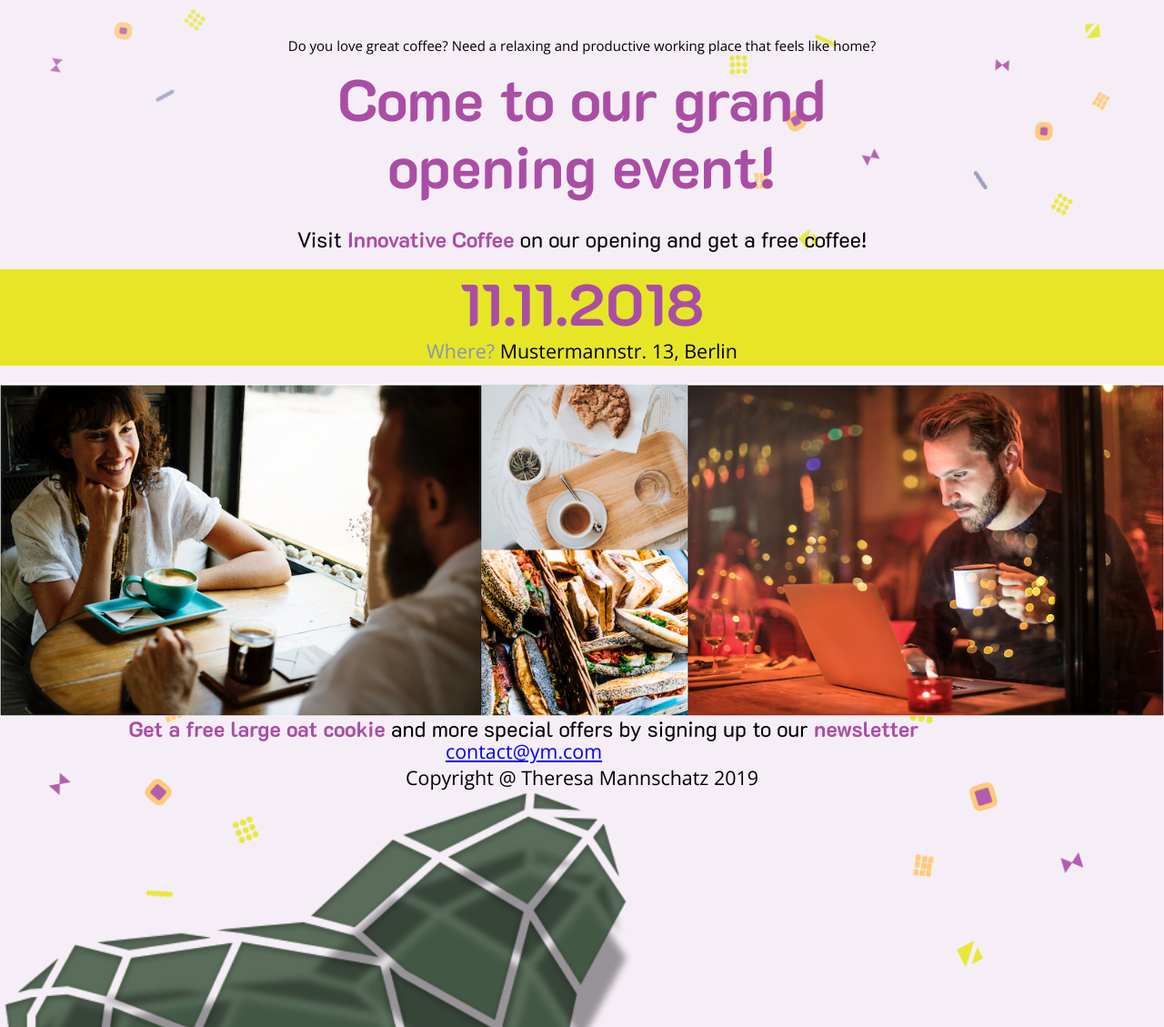
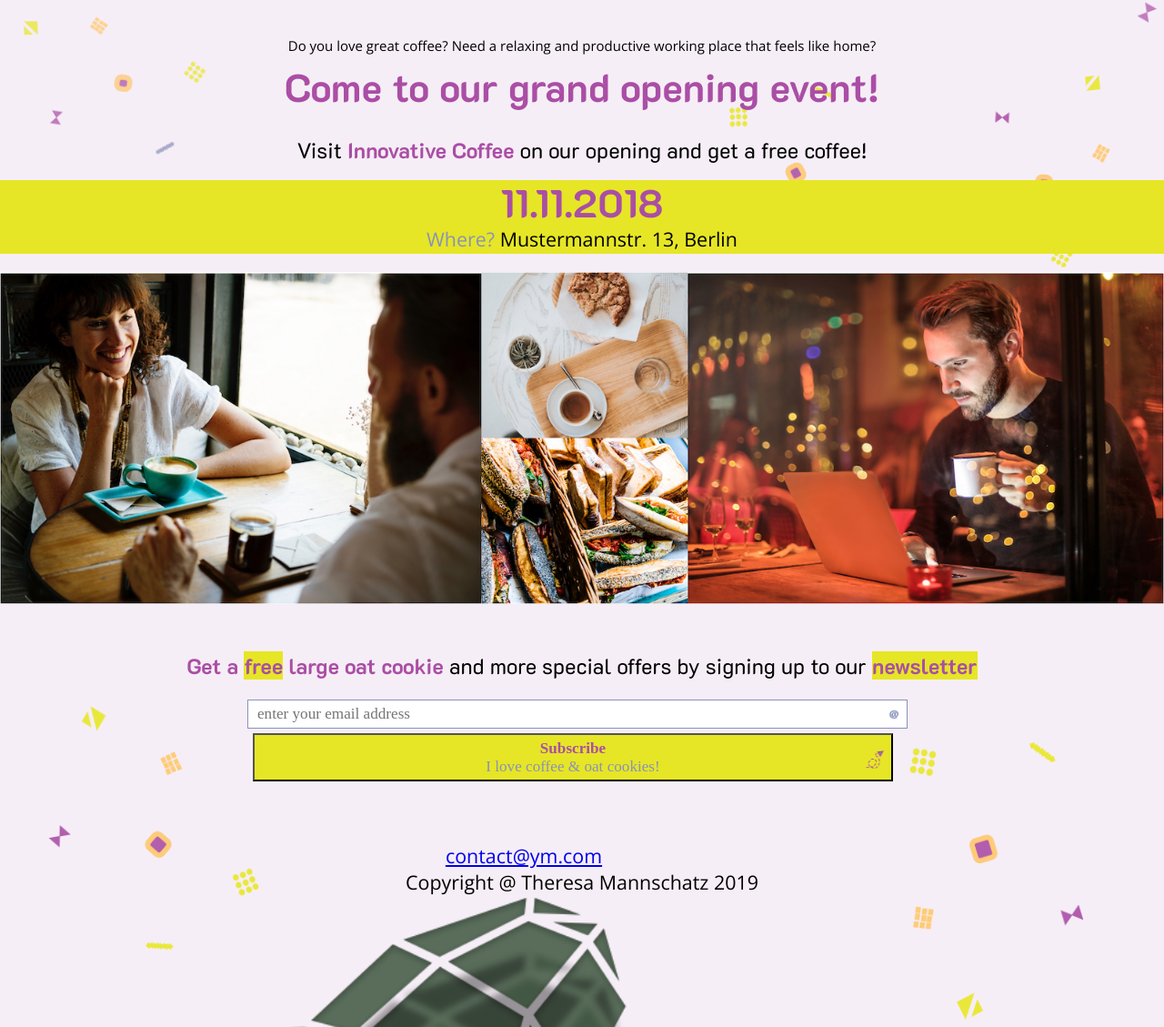
Before and after one commit to Resetete/innovative-coffee, a plain HTML site: page index.html in a window 1280 px wide. Shown: the part 296-1425 px from the top of the page at 91% size. Drawn offline with nearby package versions, Linux system fonts and the light colour scheme.

Commit message:
added logos to button and input field

```diff
--- a/css/main.css
+++ b/css/main.css
@@ -127,7 +127,7 @@ footer {
 }
 
 header h1 {
-  font-size: 3em; /* responsize font size */
+  font-size: 2em; /* responsize font size */
   margin: 0px;
   padding: 10px 0 30px 0;
   font-weight: ;
@@ -182,6 +182,10 @@ a {
   color: #8A92B8;
 }
 
+.marker-highlight {
+  background-color: #E6E626;
+}
+
 /*----- figure settings -------*/
 
 img {
@@ -199,13 +203,6 @@ figure {
   justify-content: center;
   width: 90%;
 }
-
-
-/*-- button styling --*/
-.btn {
-
-}
-
 
 /*-----------------------------------------------------*/
 /* ------- HEADER ----------------------------- */
@@ -247,6 +244,77 @@ header .content-wrapper figure {
   margin: 0;
   padding: 0;
 }
+
+/*-----------------------------------*/
+/*------ Call to Action --------------*/
+/*-----------------------------------*/
+.call-to-action {
+  display: flex;
+  align-items: center;
+  justify-content: center;
+  flex-flow: column;
+}
+
+.call-to-action .content-wrapper {
+  width: 90%;
+  margin: 50px 0;
+  line-height: 1.5;
+  flex-flow: column;
+}
+
+.call-to-action-form {
+  width: 55vw;
+  display: flex;
+  align-items: center;
+  justify-content: center;
+  flex-flow: column;
+  margin: 20px;
+}
+
+#subscribe-entry-box {
+  width: 55vw;
+  padding: 0;
+  margin: 0;
+  color: #8A92B8;
+  padding: 5px 10px;
+  margin: 0 0 5px 0;
+  font-size: 0.8em;
+  border: 1px solid #8A92B8;
+  background-color: white;
+}
+
+.input-image-wrapper {
+  display: flex;
+  align-items: center;
+  justify-content: center;
+  /*position: relative;*/
+}
+
+.input-image-wrapper figure {
+  width: 10px;
+  position: relative;
+  left: -20px;
+  top: -4px;
+}
+
+#btn-send-icon {
+  width: 20px;
+  position: relative;
+  left: -30px;
+  top: 0px;
+}
+
+#btn-subscribe {
+  width: 55vw;
+  padding: 5px 10px;
+  margin: 0;
+  shadow: 1px 1px #8A92B8;
+  background-color: #E6E626;
+  font-size: 0.8em;
+}
+
+
+
 
 /* ==========================================================================
    Helper classes
--- a/index.html
+++ b/index.html
@@ -49,8 +49,21 @@
 
         <section class="call-to-action">
               <div class="content-wrapper">
-                  <h3> <span class="primary-text-highlight"> Get a free large oat cookie </span> and more
-special offers by signing up to our <span class="primary-text-highlight"> newsletter </span> </h3>
+                  <h3> <span class="primary-text-highlight"> Get a <span class="primary-text-highlight marker-highlight">free</span> large oat cookie </span> and more special offers by signing up to our <span class="primary-text-highlight marker-highlight"> newsletter </span> </h3>
+                  <div class="call-to-action-form">
+                      <div class="input-image-wrapper">
+                          <input type="text" id="subscribe-entry-box" placeholder="enter your email address"  >
+                          <figure>
+                              <img src="img/at-icon.png" alt="input-field-icon">
+                          </figure>
+                      </div> <!-- end input-image-wrapper -->
+                      <div class="input-image-wrapper">
+                          <button type="button" id="btn-subscribe"> <span class="primary-text-highlight"> Subscribe </span> <br> <span class="secondary-text-highlight"> I love coffee & oat cookies! </span> </button>
+                          <figure id="btn-send-icon">
+                              <img src="img/spiral-send-icon-btn.png" alt="buttom-send-icon">
+                          </figure>
+                        </div> <!-- end input-image-wrapper -->
+                  </div> <!-- end of call-to-action-form-->
               </div> <!-- end content wrapper -->
         </section>
 
```
Also changed, not shown: img/at-icon.png (added), img/spiral-send-icon-btn.png (added).
